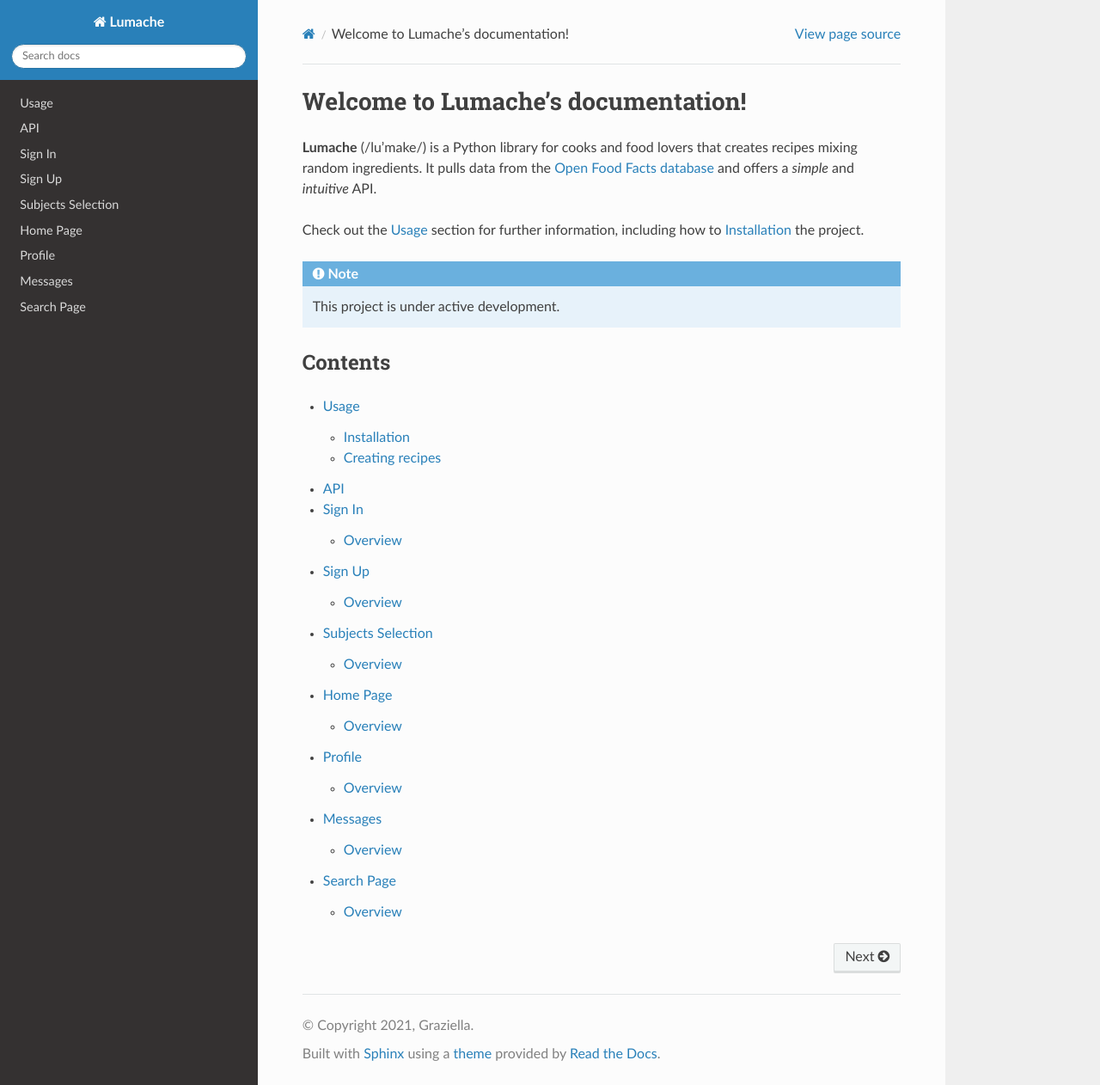
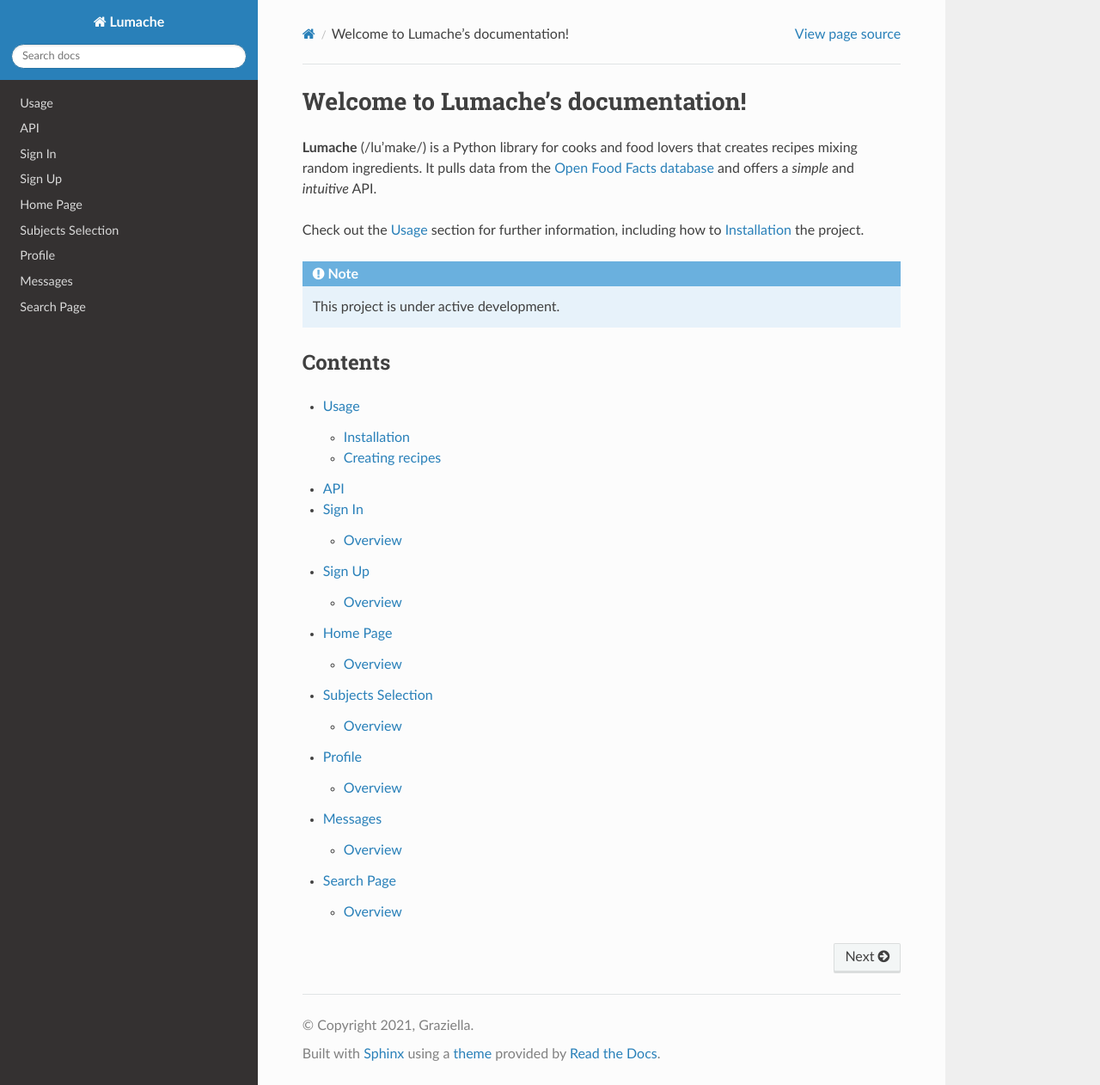
Before and after one commit to Basnoo05/rtd-tutorial, a Sphinx documentation site: the page built from docs/source/index.rst, in a window 1280 px wide and 1262 px high. Shown: the whole window at 86% size. Built offline with Sphinx 7.4.7 and the Read the Docs theme 3.1.0, drawn with Linux system fonts in a browser that asks for light colours.

```diff
--- a/docs/source/index.rst
+++ b/docs/source/index.rst
@@ -22,8 +22,8 @@ Contents
    api
    signin
    signup
+   homepage
    subjectselection
-   homepage
    profile
    messages
    searchpage
```
